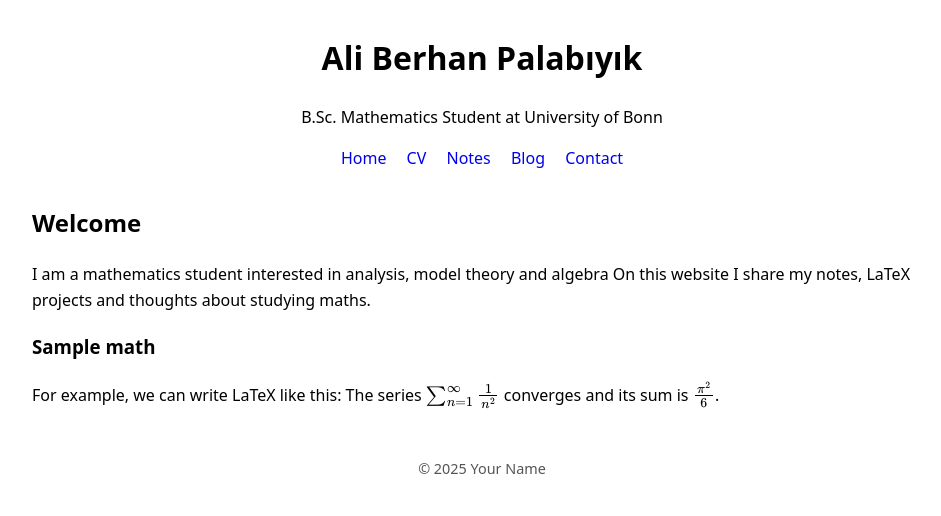
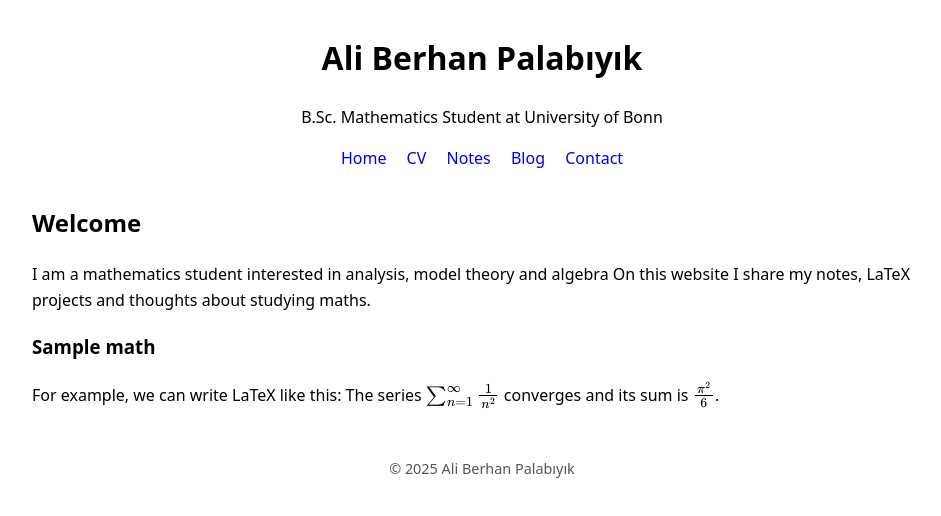
Before and after one commit to aliberhanpalabiyik/aliberhanpalabiyik.github.io, a plain HTML site: page index.html in a window 1280 px wide. Shown: the whole page, without its empty margins (158-1099 px from the left). Drawn offline with nearby package versions, Linux system fonts and the light colour scheme.

Commit message:
Update index.html

```diff
--- a/index.html
+++ b/index.html
@@ -44,7 +44,7 @@
     </main>
 
     <footer>
-        <p>&copy; 2025 Your Name</p>
+        <p>&copy; 2025 Ali Berhan Palabıyık</p>
     </footer>
 </body>
 </html>
```
